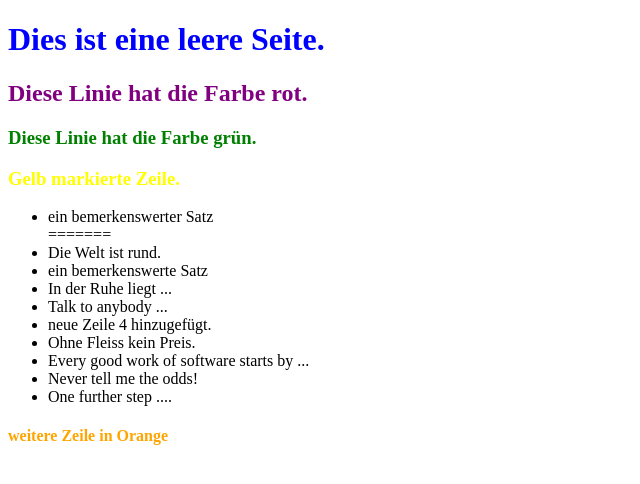
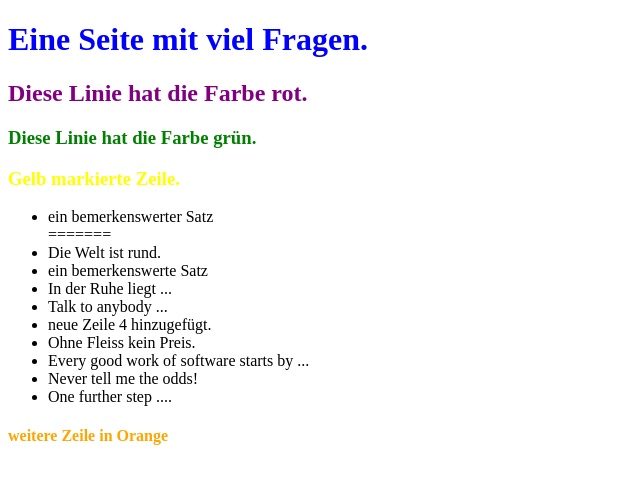
Before and after one commit to chrneff/0main_openSAP_repo, a plain HTML site: page index.html in a window 1280 px wide. Shown: the whole page, without its empty margins (0-640 px from the left). Drawn offline with Linux system fonts and the light colour scheme.

Commit message:
change the header of page of quotation

```diff
--- a/index.html
+++ b/index.html
@@ -3,12 +3,12 @@
 
 	<head>
 		<meta http-equiv="Content-Type" content="text/html; charset=UTF-8"/>
-		<title>An empty page</title>
+		<title>A page of quotation</title>
 		<LINK href="styles.css" rel="stylesheet" types="text/css">
 	</head>
 
 	<body>
-		<h1>Dies ist eine leere Seite.</h1>
+		<h1>Eine Seite mit viel Fragen.</h1>
 		<h2>Diese Linie hat die Farbe rot.</h2>
 		<h3 style = "Color: Green">Diese Linie hat die Farbe grün.</h3>
 		<h3 style = "Color: Yellow">Gelb markierte Zeile.</h3>
```
